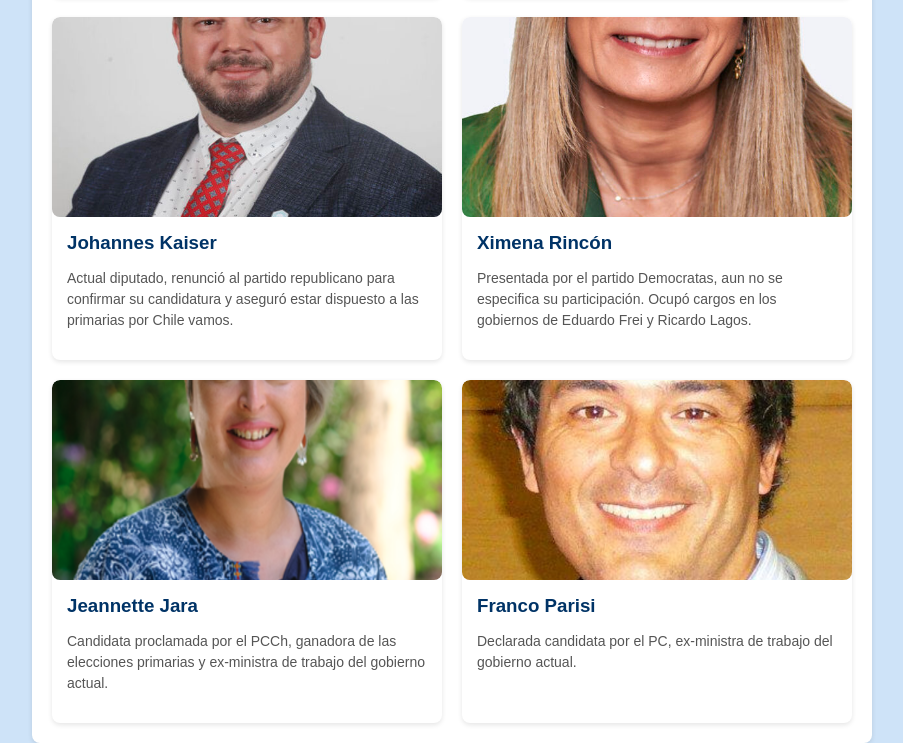
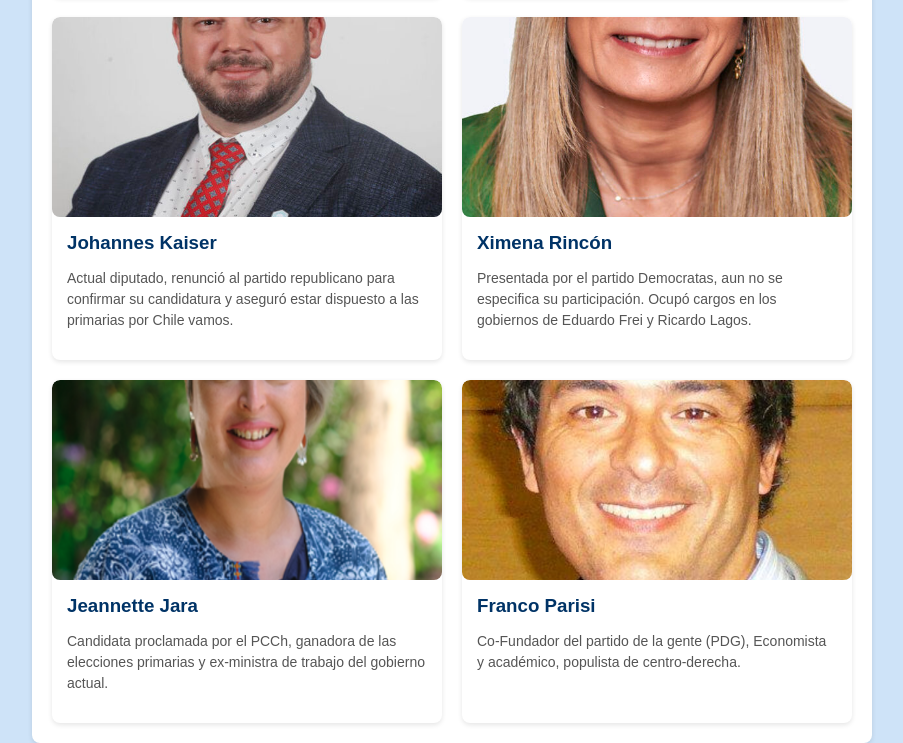
Before and after one commit to SukumarXD/EV3FM, a plain HTML site: page index.html in a window 1280 px wide. Shown: the part 585-1328 px from the top of the page, without its empty margins (188-1091 px from the left). Drawn offline with Linux system fonts and the light colour scheme.

Commit message:
Update index.html

```diff
--- a/index.html
+++ b/index.html
@@ -103,7 +103,7 @@
       <img class="img-politico" src="img/Franco_Parisi.png" alt="Franco Parisi" />
       <div class="card-content">
         <h3>Franco Parisi</h3></a>
-        <p>Declarada candidata por el PC, ex-ministra de trabajo del gobierno actual.</p>
+        <p>Co-Fundador del partido de la gente (PDG), Economista y académico, populista de centro-derecha.</p>
       </div>
     </div>
   </main>
```
